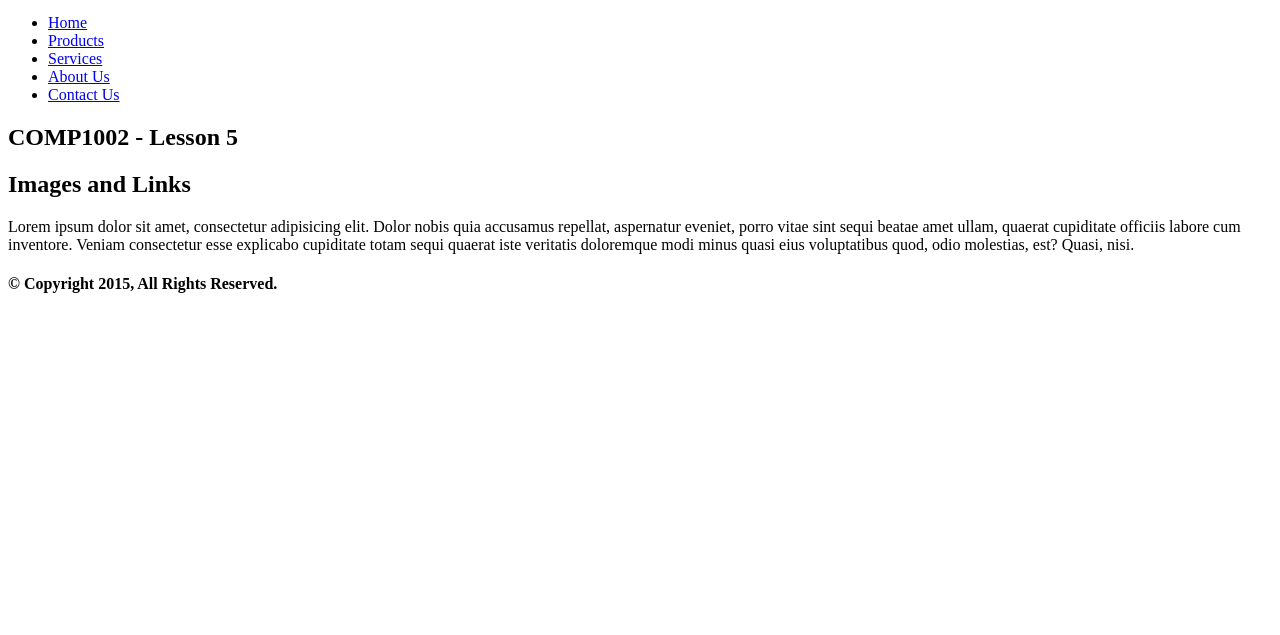
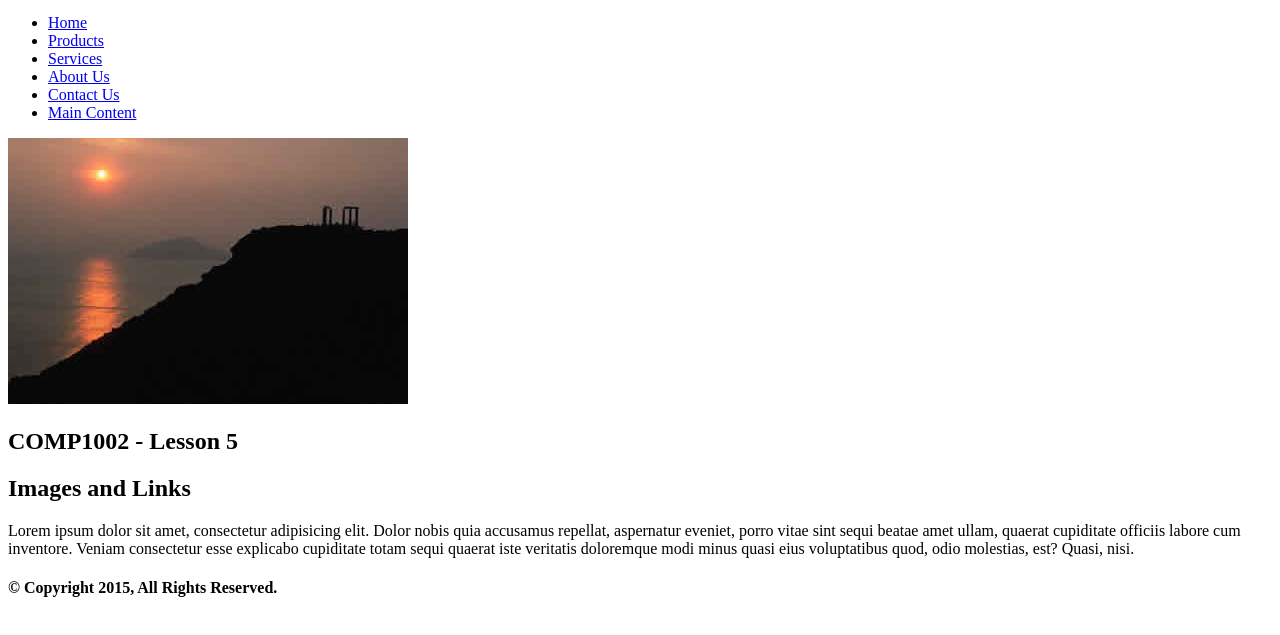
Before and after one commit to GeorgianCollege/COMP1002-Lesson5, a plain HTML site: page index.html in a window 1280 px wide. Shown: the part 115-750 px from the top of the page. Drawn offline with Linux system fonts and the light colour scheme.

Commit message:
updated images on page

```diff
--- a/index.html
+++ b/index.html
@@ -21,12 +21,14 @@
                         <li><a href="#">Services</a></li>
                         <li><a href="#">About Us</a></li>
                         <li><a href="#">Contact Us</a></li>
+                        <li><a href="#mainContent">Main Content</a></li>
+
                     </ul>
                 </nav>
             </header>
-
+            <img src="Assets/images/sounion-400x266.jpg" alt="">
             <!-- MAIN CONTENT -->
-            <main class="mainContent" role="main">
+            <main id="mainContent" class="mainContent" role="main">
                 <article class="article">
                    <h1>COMP1002 - Lesson 5</h1>
                     <h2>Images and Links</h2>
```
